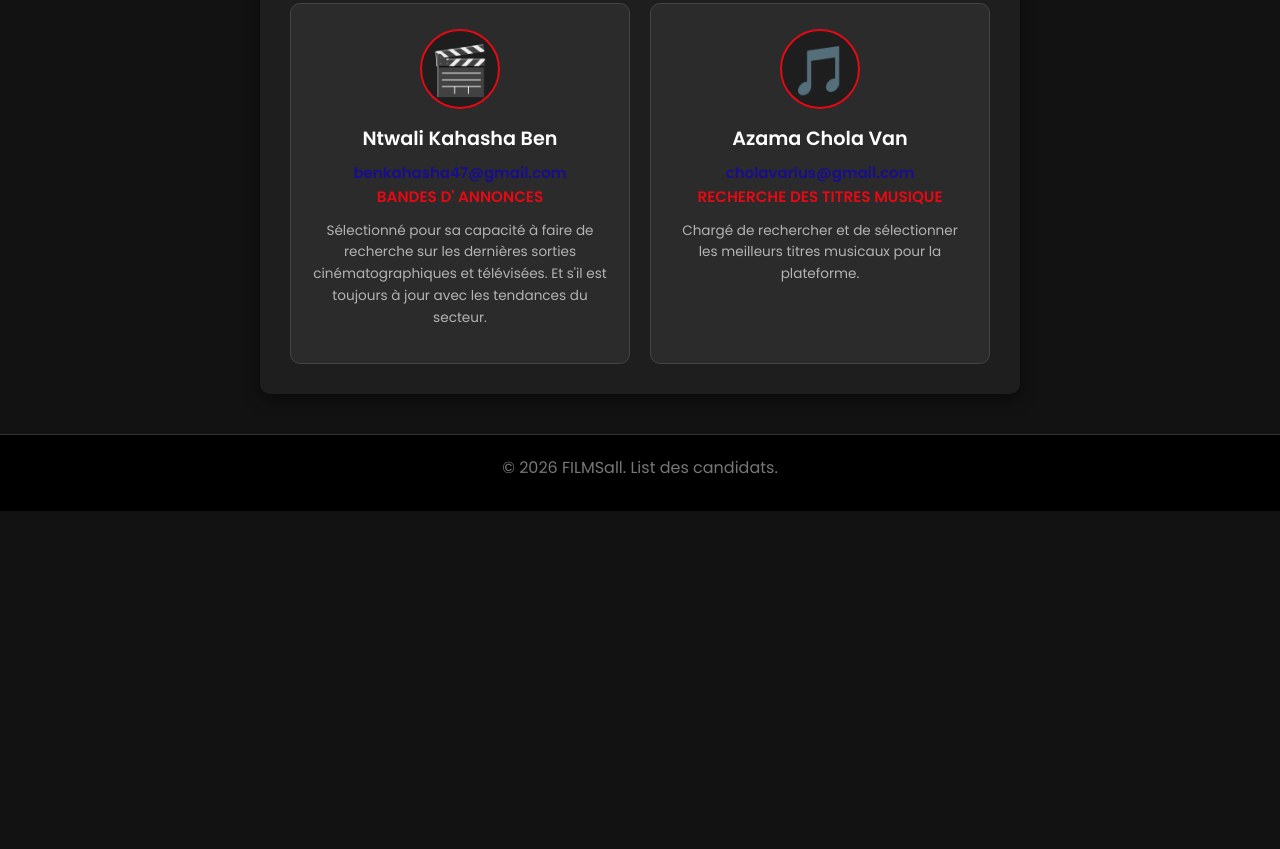
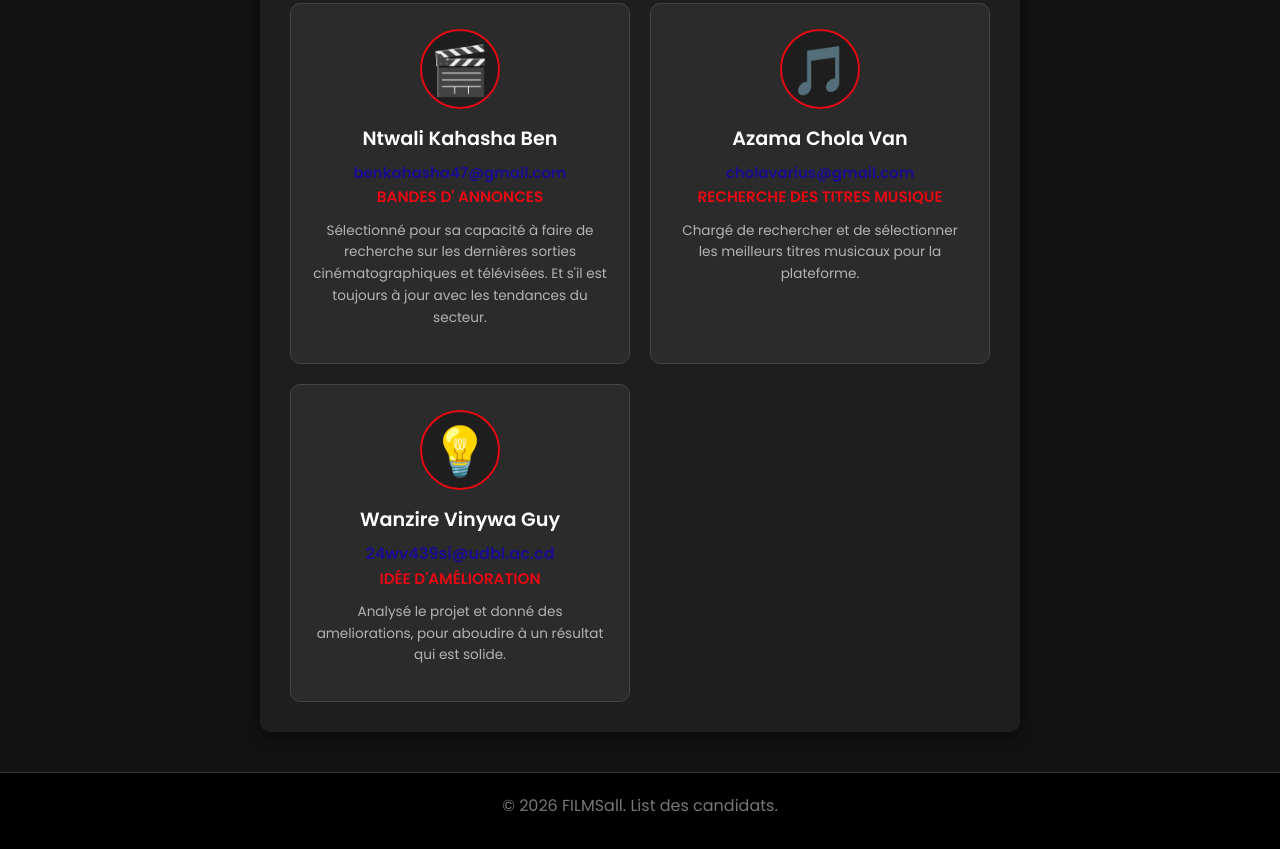
Before and after one commit to PIERRESTONE260/filmsall-recrutement, a plain HTML site: page candidats.html in a window 1280 px wide. Shown: the part 724-1573 px from the top of the page. Before the commit the page ends 1235 px from the top, so only its background shows below. Drawn offline with Linux system fonts and the light colour scheme.

Commit message:
poste idée d'amelioration plein

```diff
--- a/candidats.html
+++ b/candidats.html
@@ -63,12 +63,13 @@
                 </div>
 
                  <!-- CARTE CANDIDAT 5 -->
-                 <!-- <div class="candidat-card"> -->
-                    <!-- <div class="candidat-avatar">💻</div> -->
-                    <!-- <h3>Nom du Candidat 5</h3> -->
-                    <!-- <p class="candidat-poste">Testeur du projet</p> -->
-                    <!-- <p class="candidat-desc">Expert en qualité logicielle, il teste la plateforme pour identifier et corriger les bugs.</p> -->
-                <!-- </div> -->
+                 <div class="candidat-card">
+                    <div class="candidat-avatar">💡</div>
+                    <h3>Wanzire Vinywa Guy</h3>
+                    <a href="24wv439si@udbl.ac.cd">24wv439si@udbl.ac.cd</a>
+                    <p class="candidat-poste">Idée d'amélioration</p>
+                    <p class="candidat-desc">Analysé le projet et donné des ameliorations, pour aboudire à un résultat qui est solide. </p>
+                </div>
             </div>
         </section>
     </main>
```
Also changed, not shown: index.html (+11 -1 lines).
